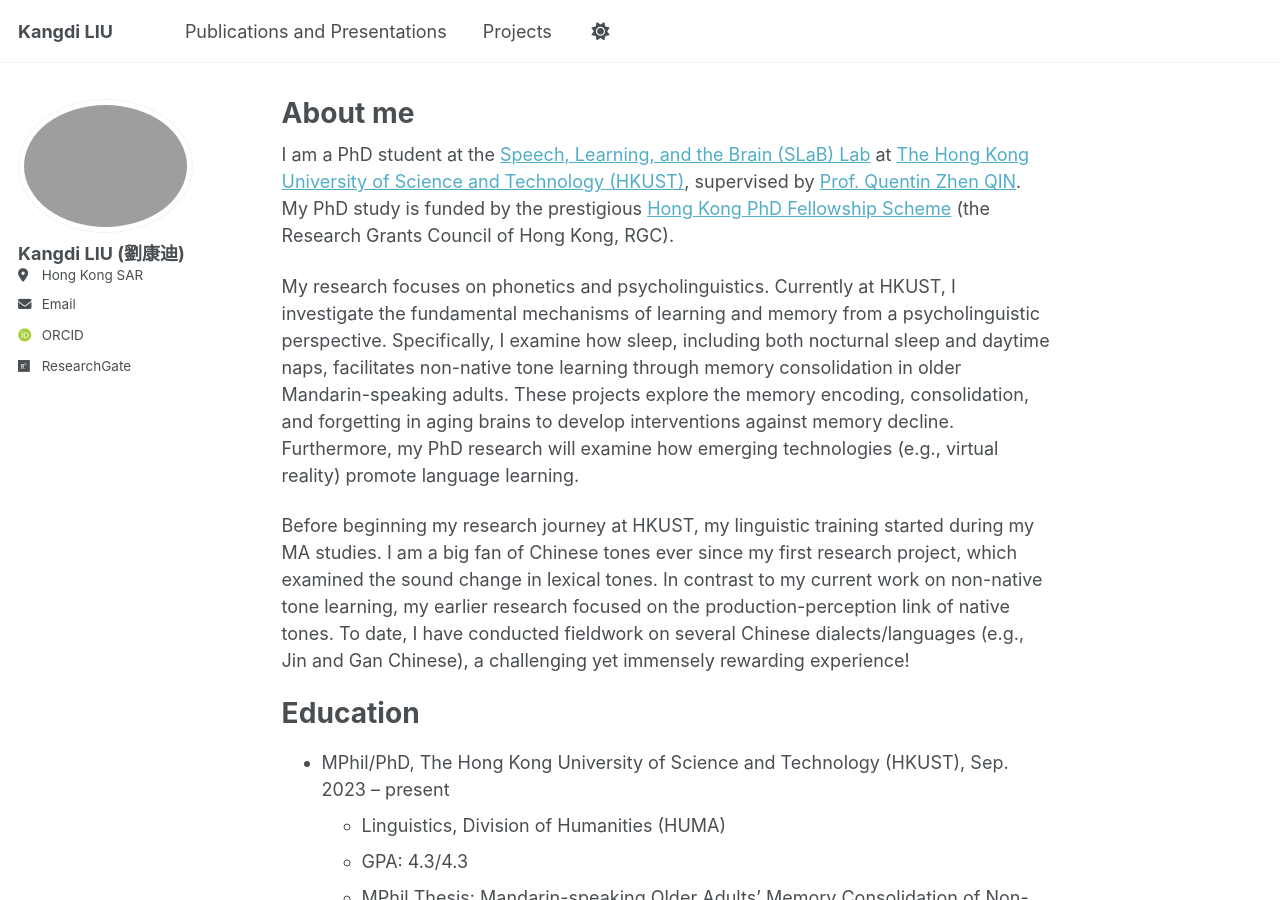
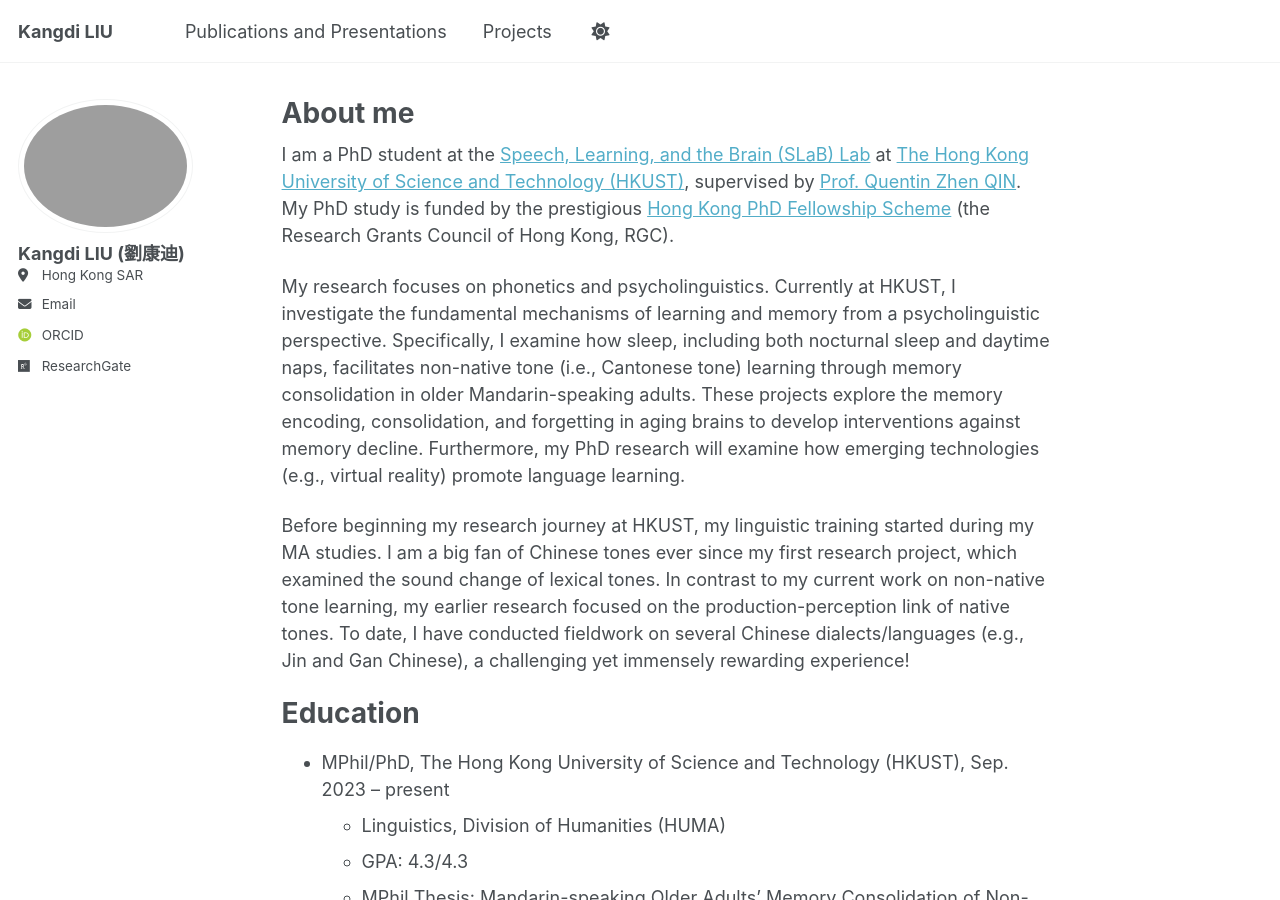
Before and after one commit to kliubc2025/kliubc.github.io, a Jekyll site: the page built from _pages/about.md, in a window 1280 px wide and 900 px high. Built offline with Jekyll 4.4.1, drawn with Linux system fonts in a browser that asks for light colours; some web fonts are replaced; a script that is not in the unit is left out.

Commit message:
Update about.md

```diff
--- a/_pages/about.md
+++ b/_pages/about.md
@@ -10,9 +10,9 @@ redirect_from:
 
 I am a PhD student at the [Speech, Learning, and the Brain (SLaB) Lab](https://slab-lab.github.io) at [The Hong Kong University of Science and Technology (HKUST)](https://hkust.edu.hk/), supervised by [Prof. Quentin Zhen QIN](https://huma.hkust.edu.hk/people/quentin-z-qin). My PhD study is funded by the prestigious [Hong Kong PhD Fellowship Scheme](https://cerg1.ugc.edu.hk/hkpfs/index.html) (the Research Grants Council of Hong Kong, RGC).
 
-My research focuses on phonetics and psycholinguistics. Currently at HKUST, I investigate the fundamental mechanisms of learning and memory from a psycholinguistic perspective. Specifically, I examine how sleep, including both nocturnal sleep and daytime naps, facilitates non-native tone learning through memory consolidation in older Mandarin-speaking adults. These projects explore the memory encoding, consolidation, and forgetting in aging brains to develop interventions against memory decline. Furthermore, my PhD research will examine how emerging technologies (e.g., virtual reality) promote language learning.
+My research focuses on phonetics and psycholinguistics. Currently at HKUST, I investigate the fundamental mechanisms of learning and memory from a psycholinguistic perspective. Specifically, I examine how sleep, including both nocturnal sleep and daytime naps, facilitates non-native tone (i.e., Cantonese tone) learning through memory consolidation in older Mandarin-speaking adults. These projects explore the memory encoding, consolidation, and forgetting in aging brains to develop interventions against memory decline. Furthermore, my PhD research will examine how emerging technologies (e.g., virtual reality) promote language learning.
 
-Before beginning my research journey at HKUST, my linguistic training started during my MA studies. I am a big fan of Chinese tones ever since my first research project, which examined the sound change in lexical tones. In contrast to my current work on non-native tone learning, my earlier research focused on the production-perception link of native tones. To date, I have conducted fieldwork on several Chinese dialects/languages (e.g., Jin and Gan Chinese), a challenging yet immensely rewarding experience!
+Before beginning my research journey at HKUST, my linguistic training started during my MA studies. I am a big fan of Chinese tones ever since my first research project, which examined the sound change of lexical tones. In contrast to my current work on non-native tone learning, my earlier research focused on the production-perception link of native tones. To date, I have conducted fieldwork on several Chinese dialects/languages (e.g., Jin and Gan Chinese), a challenging yet immensely rewarding experience!
 
 Education
 ======
```
